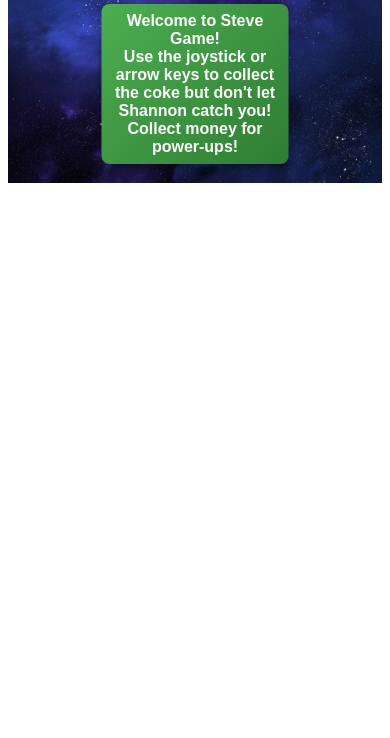
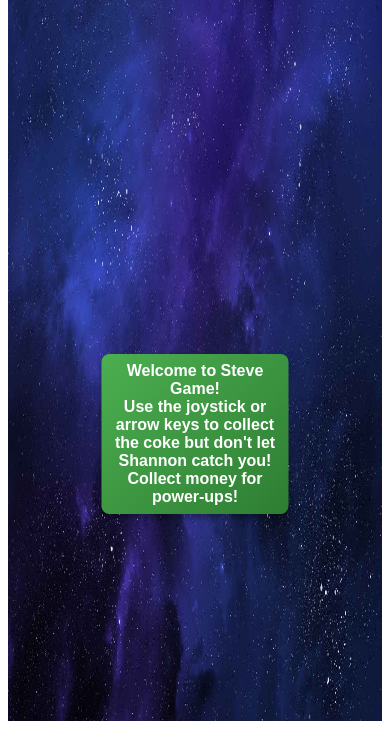
Before and after one commit to chrisdhodges12/steve_game, a website: page index.html in a window 390 px wide. Shown: the part 106-844 px from the top of the page. Drawn offline with Linux system fonts and the light colour scheme.

Commit message:
resize canvas to be longer on mobile, prevent coins spawning under joystick etc. center canvas and upgrade menu

```diff
--- a/main.js
+++ b/main.js
@@ -1,3 +1,12 @@
+// Inject CSS for scoreDisplay and moneyDisplay for proper sizing and padding
+const style = document.createElement('style');
+style.textContent = `
+#scoreDisplay, #moneyDisplay {
+    font-size: 16px;
+    margin: 2px 0;
+    padding: 2px 4px;
+}`;
+document.head.appendChild(style);
 // === DOM & Canvas ===
 const canvas = document.getElementById("gameCanvas");
 const ctx = canvas.getContext("2d");
@@ -55,6 +64,8 @@ let moneyBagSpawnTimer = 0;
 // === Enemy State ===
 const enemy = { x: 0, y: 0, vx: 0, vy: 0, active: false };
 const enemySize = 100;
+const topMargin = 80; // pixels reserved at top for UI
+const bottomMargin = 100; // pixels reserved at bottom for joystick
 let enemyTimer = 0, nextEnemyTime = getNextEnemyTime();
 
 // === Upgrades State ===
@@ -65,6 +76,8 @@ const invincibleDuration = 9 * 60, invincibleCost = 100;
 
 // === Input State ===
 const keys = { ArrowUp: false, ArrowDown: false, ArrowLeft: false, ArrowRight: false, w: false, a: false, s: false, d: false };
+let joystickInputX = 0;
+let joystickInputY = 0;
 
 // Init
 function init() {
@@ -106,6 +119,9 @@ function handlePlayerInput() {
     if (keys.ArrowDown || keys.s) velY += acceleration;
     if (keys.ArrowLeft || keys.a) velX -= acceleration;
     if (keys.ArrowRight || keys.d) velX += acceleration;
+
+    velX += joystickInputX * acceleration;
+    velY += joystickInputY * acceleration;
 
     velX *= friction; velY *= friction;
     velX = Math.max(-maxSpeed, Math.min(maxSpeed, velX));
@@ -167,6 +183,7 @@ function updateMoneyBag() {
         if (dist < playerRadius + 20) {
             money += 100; score += 100; playSound(moneySound);
             animateBounce();
+            currentFrame = 0;
             moneyBag.active = false; moneyBagSpawnTimer = 0;
         }
     }
@@ -232,16 +249,17 @@ function renderGame() {
 // Helpers
 function spawnCoin() {
     const p = coinRadius + 10;
-    coinX = Math.random() * (canvas.width-2*p) + p;
-    coinY = Math.random() * (canvas.height-2*p) + p;
+    coinX = Math.random() * (canvas.width - 2 * p) + p;
+    coinY = Math.random() * (canvas.height - 2 * p - topMargin - bottomMargin) + (p + topMargin);
     coinTimer = 0;
 }
 
 function spawnMoneyBag() {
     const p = 20;
-    moneyBag.x = Math.random() * (canvas.width-2*p) + p;
-    moneyBag.y = Math.random() * (canvas.height-2*p) + p;
-    moneyBag.active = true; moneyBag.timer = 0;
+    moneyBag.x = Math.random() * (canvas.width - 2 * p) + p;
+    moneyBag.y = Math.random() * (canvas.height - 2 * p - topMargin - bottomMargin) + (p + topMargin);
+    moneyBag.active = true;
+    moneyBag.timer = 0;
 }
 
 function spawnEnemy() {
@@ -285,6 +303,8 @@ joystickArea.addEventListener("touchend", () => {
   setJoystickKnob(35, 35);
   velX = 0;
   velY = 0;
+  joystickInputX = 0;
+  joystickInputY = 0;
 });
 
 function handleJoystickMove(touch) {
@@ -305,8 +325,8 @@ function handleJoystickMove(touch) {
 
   setJoystickKnob(35 + offsetX, 35 + offsetY);
 
-  velX = Math.cos(angle) * (dist / maxDist) * maxSpeed;
-  velY = Math.sin(angle) * (dist / maxDist) * maxSpeed;
+  joystickInputX = (dist / maxDist) * Math.cos(angle);
+  joystickInputY = (dist / maxDist) * Math.sin(angle);
 }
 
 function setJoystickKnob(left, top) {
@@ -414,6 +434,54 @@ document.addEventListener('visibilitychange', () => {
     }
 });
 
+// Unified resize and center function for canvas and container
+function resizeAndCenterCanvas() {
+    const gameContainer = document.getElementById("gameContainer");
+    if (!gameContainer) return;
+
+    if (window.innerWidth <= 600) {
+        // On mobile: fixed width, dynamic height capped at 1000px
+        canvas.width = 800;
+        canvas.height = Math.min(window.innerHeight - 50, 1000);
+
+        gameContainer.style.display = "flex";
+        gameContainer.style.flexDirection = "column";
+        gameContainer.style.justifyContent = "center";
+        gameContainer.style.alignItems = "center";
+        gameContainer.style.height = "97vh";
+    } else {
+        // On desktop
+        canvas.width = 800;
+        canvas.height = 600;
+
+        gameContainer.style.display = "flex";
+        gameContainer.style.flexDirection = "column";
+        gameContainer.style.justifyContent = "center";
+        gameContainer.style.alignItems = "center";
+        gameContainer.style.height = "100vh";
+    }
+
+    // Center joystickArea horizontally at bottom of screen
+    const joystickArea = document.getElementById("joystickArea");
+    if (joystickArea) {
+        joystickArea.style.position = "absolute";
+        joystickArea.style.left = "50%";
+        joystickArea.style.bottom = "20px";
+        joystickArea.style.transform = "translateX(-50%)";
+    }
+
+    // Center upgradeMenu properly on screen
+    const upgradeMenu = document.getElementById("upgradeMenu");
+    if (upgradeMenu) {
+        upgradeMenu.style.position = "absolute";
+        upgradeMenu.style.top = "50%";
+        upgradeMenu.style.left = "50%";
+        upgradeMenu.style.transform = "translate(-50%, -50%)";
+    }
+}
+
+window.addEventListener('resize', resizeAndCenterCanvas);
+resizeAndCenterCanvas();
 if ('serviceWorker' in navigator && location.hostname !== 'localhost') {
   window.addEventListener('load', () => {
     navigator.serviceWorker.register('/sw.js')
--- a/package.json
+++ b/package.json
@@ -1,5 +1,5 @@
 {
-  "name": "SteveGame",
+  "name": "stevegame",
   "private": true,
   "version": "0.0.0",
   "type": "module",
--- a/styles.css
+++ b/styles.css
@@ -1,8 +1,8 @@
 /* Base container */
 #gameContainer {
     position: relative;
-    width: 800px;
-    height: 600px;
+    max-width: 800px;
+    height: auto;
     margin: 0 auto;
     display: flex;
     justify-content: center;
@@ -285,12 +285,14 @@
 @media (max-width: 600px) {
     #gameContainer {
         width: 100%;
-        height: auto;
+        height: 100%;
+       background-size: 100% 100%;
     }
 
     #gameCanvas {
         width: 100%;
-        height: auto;
+        height: 100%;
+        display: block;
     }
 
     #upgradesBtn {
```
